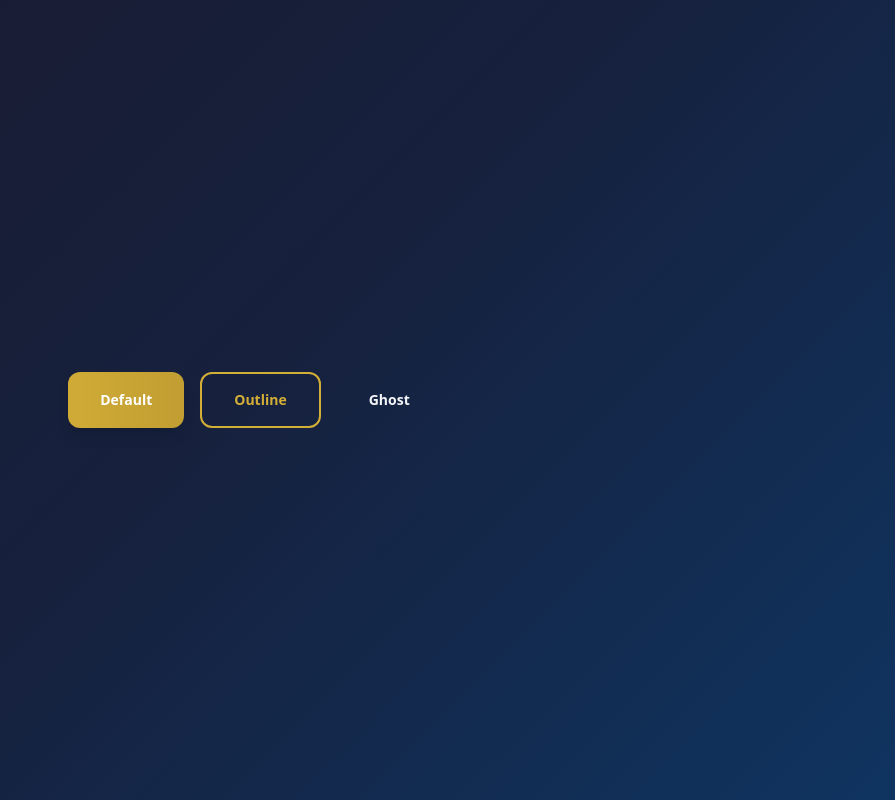
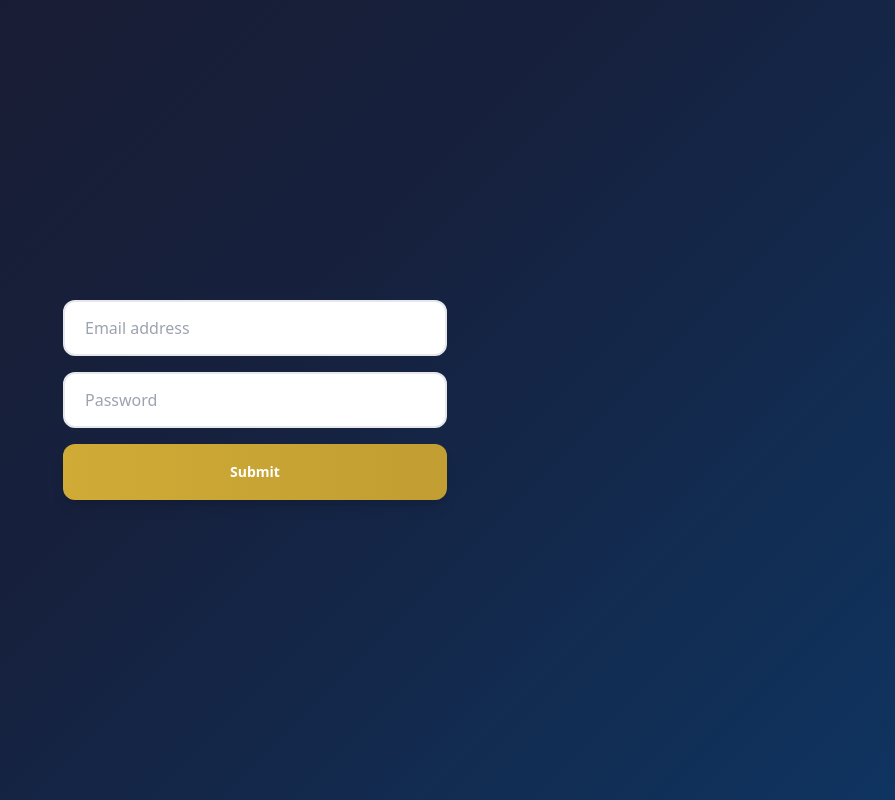
Before and after one commit to alex-yum/showcase-claude-code, a Next.js app in the folder frontend/: page / in a window 1280 px wide. Shown: the whole page, without its empty margins (385-1280 px from the left). Built offline with nearby package versions, Linux system fonts and the light colour scheme; a web font is replaced by a local one.

Commit message:
feat: customize Input with elegant focus animation

```diff
--- a/frontend/app/page.tsx
+++ b/frontend/app/page.tsx
@@ -1,11 +1,14 @@
 import { Button } from '@/components/ui/button'
+import { Input } from '@/components/ui/input'
 
 export default function Home() {
   return (
-    <main className="flex min-h-screen items-center justify-center gap-4">
-      <Button>Default</Button>
-      <Button variant="outline">Outline</Button>
-      <Button variant="ghost">Ghost</Button>
+    <main className="flex min-h-screen items-center justify-center">
+      <div className="w-96 space-y-4">
+        <Input placeholder="Email address" />
+        <Input type="password" placeholder="Password" />
+        <Button className="w-full">Submit</Button>
+      </div>
     </main>
   )
 }
--- a/frontend/components/ui/input.tsx
+++ b/frontend/components/ui/input.tsx
@@ -6,17 +6,22 @@ export interface InputProps
   extends React.InputHTMLAttributes<HTMLInputElement> {}
 
 const Input = React.forwardRef<HTMLInputElement, InputProps>(
-  ({ className, type, ...props }, ref) => (
+  ({ className, type, ...props }, ref) => {
+    return (
       <input
         type={type}
         className={cn(
-        "flex h-10 w-full rounded-md border border-input bg-background px-3 py-2 text-base ring-offset-background placeholder:text-muted-foreground focus-visible:outline-none focus-visible:ring-2 focus-visible:ring-ring focus-visible:ring-offset-2 disabled:cursor-not-allowed disabled:opacity-50 md:text-sm",
+          "flex h-14 w-full rounded-xl border-2 border-gray-200 bg-white px-5 py-3 text-base transition-all duration-300",
+          "placeholder:text-gray-400",
+          "focus-visible:outline-none focus-visible:border-accent focus-visible:ring-4 focus-visible:ring-accent/10 focus-visible:-translate-y-0.5",
+          "disabled:cursor-not-allowed disabled:opacity-50",
           className
         )}
         ref={ref}
         {...props}
       />
     )
+  }
 )
 Input.displayName = "Input"
 
--- a/frontend/package.json
+++ b/frontend/package.json
@@ -18,7 +18,7 @@
     "react": "19.0.0",
     "react-dom": "19.0.0",
     "typescript": "5.7.2",
-    "@radix-ui/react-slot": "^2.0.2",
+    "@radix-ui/react-slot": "^1.2.4",
     "class-variance-authority": "^0.7.0"
   },
   "devDependencies": {
```
Lines whose indentation alone changed are shown as unchanged.
